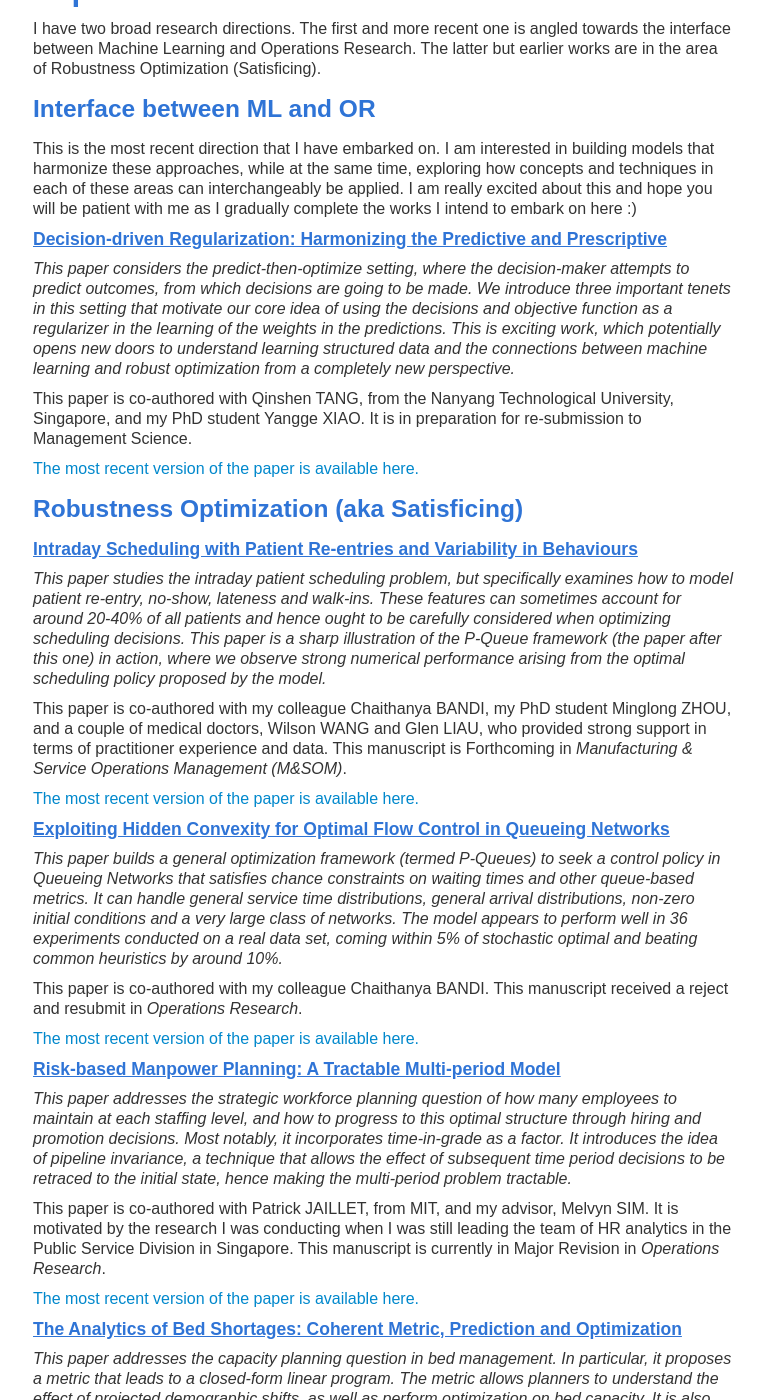
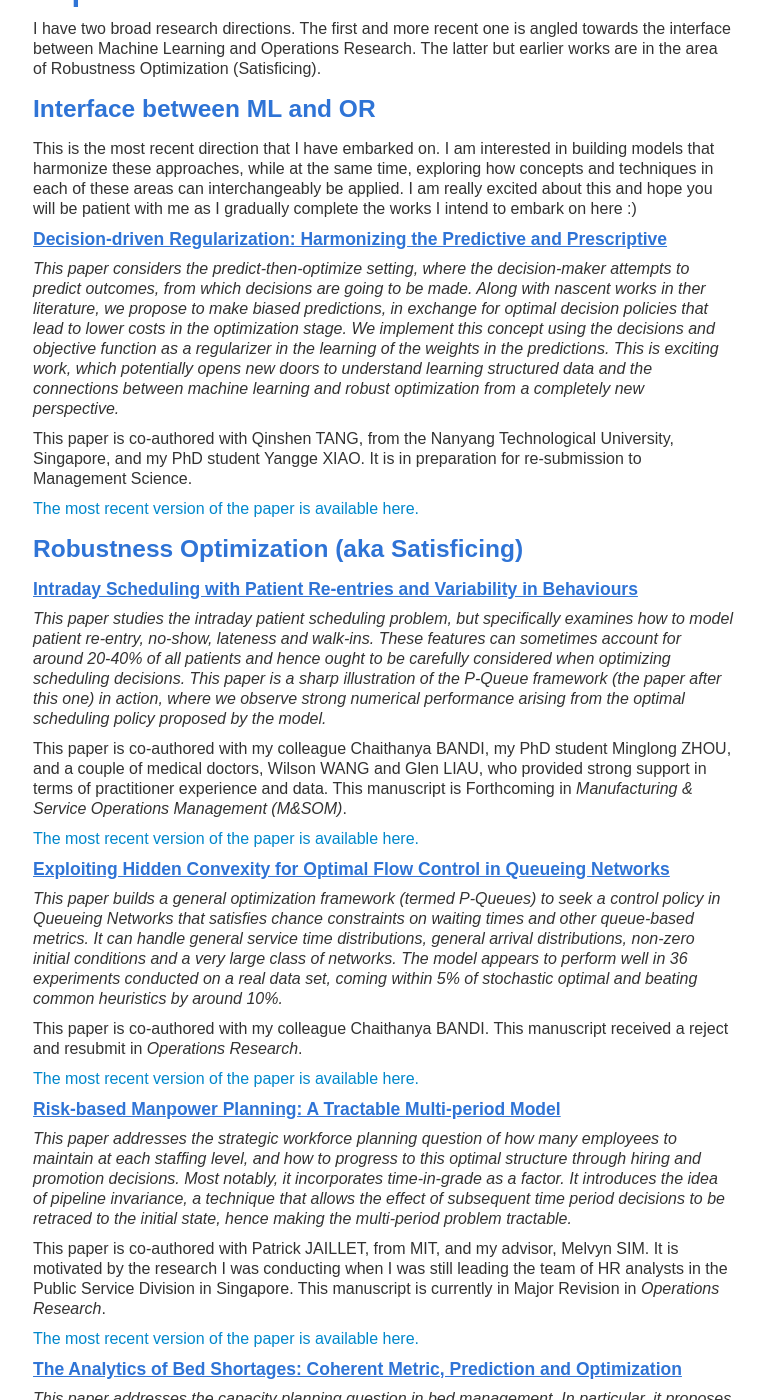
Before and after one commit to gg-ed/gg-ed.github.io, a Jekyll site: the page built from pages/research.md, in a window 1280 px wide and 1400 px high, scrolled down 193 px. Shown: the whole window, without its empty margins (257-1022 px from the left). Built offline with Jekyll 4.4.1, drawn with Linux system fonts in a browser that asks for light colours.

Commit message:
Teaching Eval update 241220

```diff
--- a/pages/research.md
+++ b/pages/research.md
@@ -13,7 +13,7 @@ I have two broad research directions. The first and more recent one is angled to
 This is the most recent direction that I have embarked on. I am interested in building models that harmonize these approaches, while at the same time, exploring how concepts and techniques in each of these areas can interchangeably be applied. I am really excited about this and hope you will be patient with me as I gradually complete the works I intend to embark on here :)
 
 #### <u> Decision-driven Regularization: Harmonizing the Predictive and Prescriptive
-*This paper considers the predict-then-optimize setting, where the decision-maker attempts to predict outcomes, from which decisions are going to be made. We introduce three important tenets in this setting that motivate our core idea of using the decisions and objective function as a regularizer in the learning of the weights in the predictions. This is exciting work, which potentially opens new doors to understand learning structured data and the connections between machine learning and robust optimization from a completely new perspective.*
+*This paper considers the predict-then-optimize setting, where the decision-maker attempts to predict outcomes, from which decisions are going to be made. Along with nascent works in ther literature, we propose to make biased predictions, in exchange for optimal decision policies that lead to lower costs in the optimization stage. We implement this concept using the decisions and objective function as a regularizer in the learning of the weights in the predictions. This is exciting work, which potentially opens new doors to understand learning structured data and the connections between machine learning and robust optimization from a completely new perspective.*
 
 This paper is co-authored with Qinshen TANG, from the Nanyang Technological University, Singapore, and my PhD student Yangge XIAO. It is in preparation for re-submission to Management Science.
 
@@ -39,7 +39,7 @@ This paper is co-authored with my colleague Chaithanya BANDI. This manuscript re
 
 *This paper addresses the strategic workforce planning question of how many employees to maintain at each staffing level, and how to progress to this optimal structure through hiring and promotion decisions. Most notably, it incorporates time-in-grade as a factor. It introduces the idea of pipeline invariance, a technique that allows the effect of subsequent time period decisions to be retraced to the initial state, hence making the multi-period problem tractable.*
 
-This paper is co-authored with Patrick JAILLET, from MIT, and my advisor, Melvyn SIM. It is motivated by the research I was conducting when I was still leading the team of HR analytics in the Public Service Division in Singapore. This manuscript is currently in Major Revision in *Operations Research*.
+This paper is co-authored with Patrick JAILLET, from MIT, and my advisor, Melvyn SIM. It is motivated by the research I was conducting when I was still leading the team of HR analysts in the Public Service Division in Singapore. This manuscript is currently in Major Revision in *Operations Research*.
 
 [The most recent version of the paper is available here.]({{ BASE_PATH}}/pages/working_papers/manpower.pdf)
 
```
Also changed, not shown: 1 other file.
